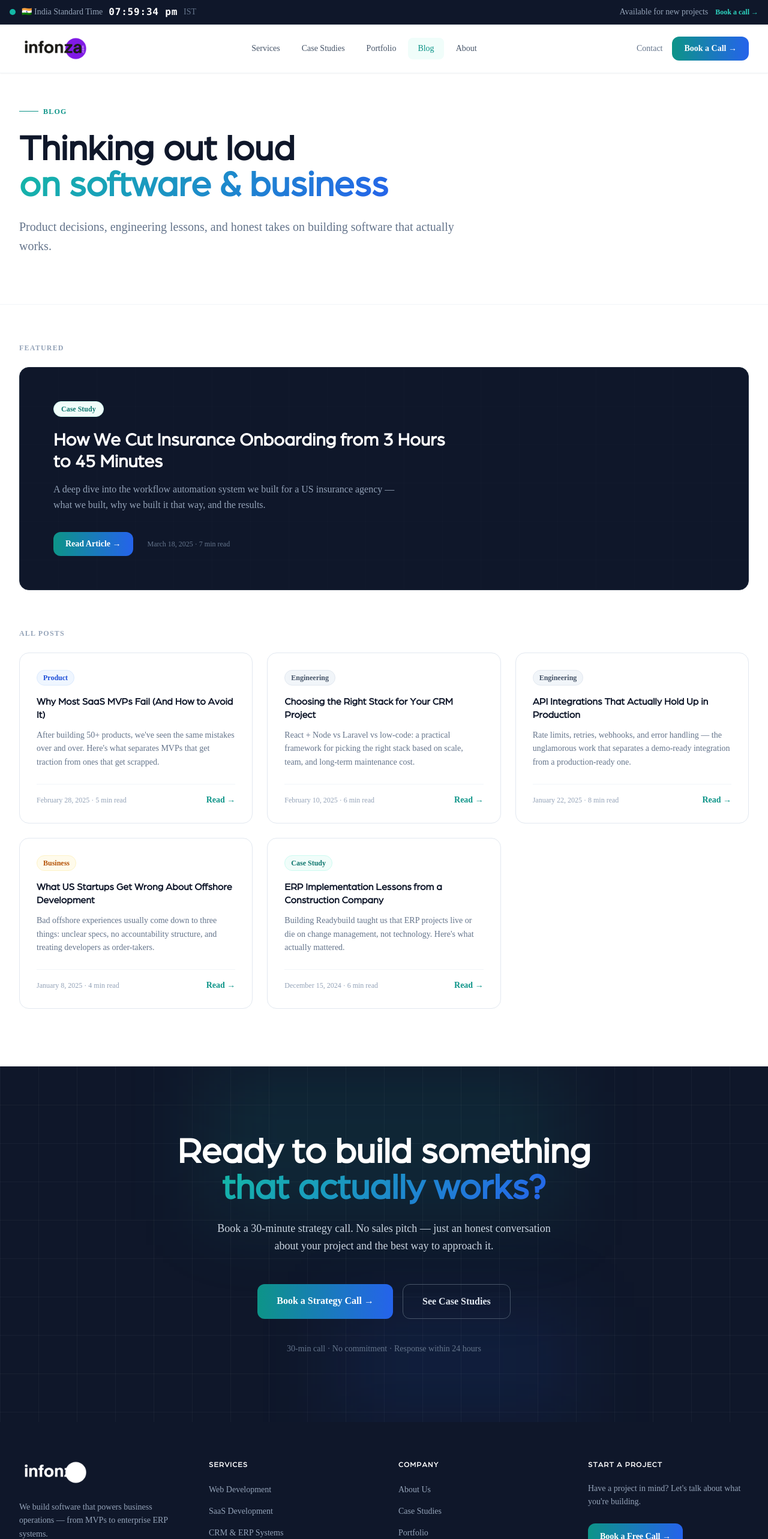
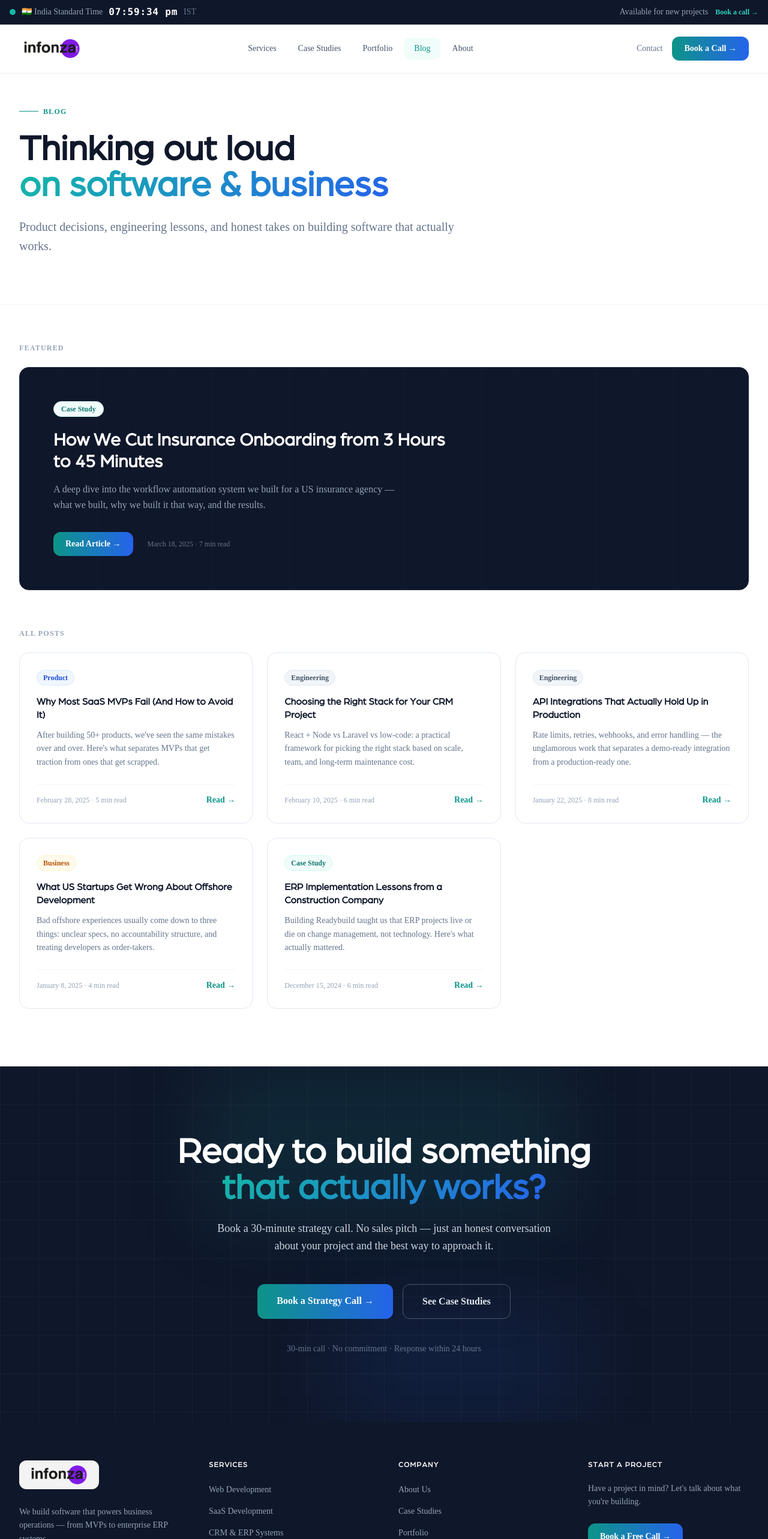
Before and after one commit to samm-01/infonza-frontend, a Next.js app: page /blog in a window 1280 px wide. Shown: the top 2566 px of the page at 60% size. Built offline with nearby package versions, Linux system fonts and the light colour scheme.

Commit message:
Fix logo rendering on dark backgrounds using white pill container

```diff
--- a/src/app/components/footer.jsx
+++ b/src/app/components/footer.jsx
@@ -25,13 +25,15 @@ export default function Footer() {
           {/* Brand */}
           <div className="lg:col-span-1">
             <Link href="/" className="inline-block mb-5">
-              <Image
-                src="/infonza-logo-transparent.png"
-                alt="Infonza Innovations"
-                width={130}
-                height={50}
-                className="h-10 w-auto brightness-0 invert"
-              />
+              <div className="bg-white/95 rounded-xl px-3 py-1.5 inline-block">
+                <Image
+                  src="/infonza-logo-transparent.png"
+                  alt="Infonza Innovations"
+                  width={130}
+                  height={44}
+                  className="h-9 w-auto"
+                />
+              </div>
             </Link>
             <p className="text-sm leading-relaxed mb-6">
               We build software that powers business operations — from MVPs to
--- a/src/app/components/navbar.jsx
+++ b/src/app/components/navbar.jsx
@@ -38,14 +38,16 @@ export default function Navbar() {
         <div className="flex items-center justify-between h-16 lg:h-20">
           {/* Logo */}
           <Link href="/" className="flex-shrink-0">
+            <div className={`transition-all duration-300 rounded-xl ${isTransparent ? "bg-white/95 px-3 py-1.5" : ""}`}>
               <Image
                 src="/infonza-logo-transparent.png"
                 alt="Infonza Innovations"
                 width={130}
-              height={50}
-              className={`h-10 w-auto transition-all duration-300 ${isTransparent ? "brightness-0 invert" : ""}`}
+                height={44}
+                className="h-9 w-auto"
                 priority
               />
+            </div>
           </Link>
 
           {/* Desktop Nav */}
```
Lines whose indentation alone changed are shown as unchanged.
